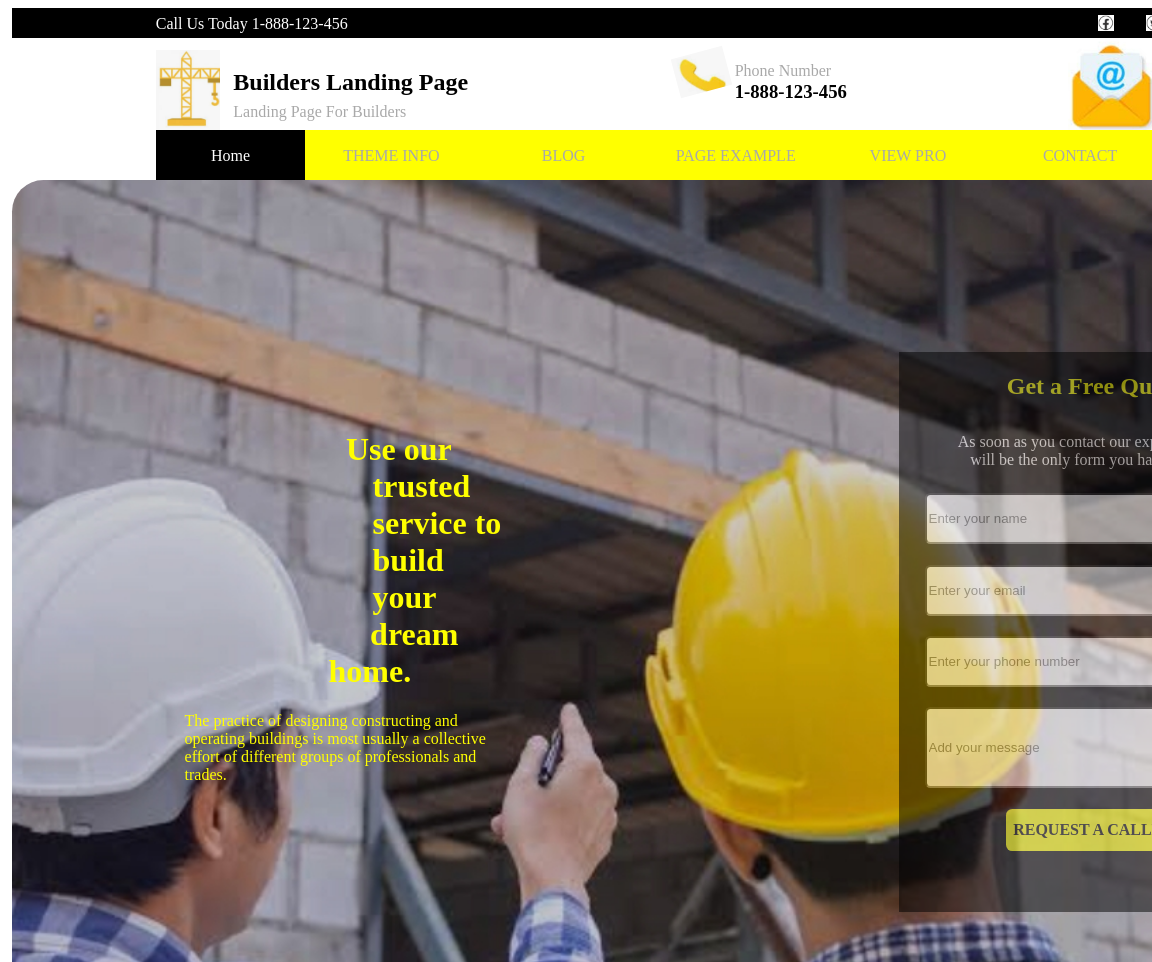
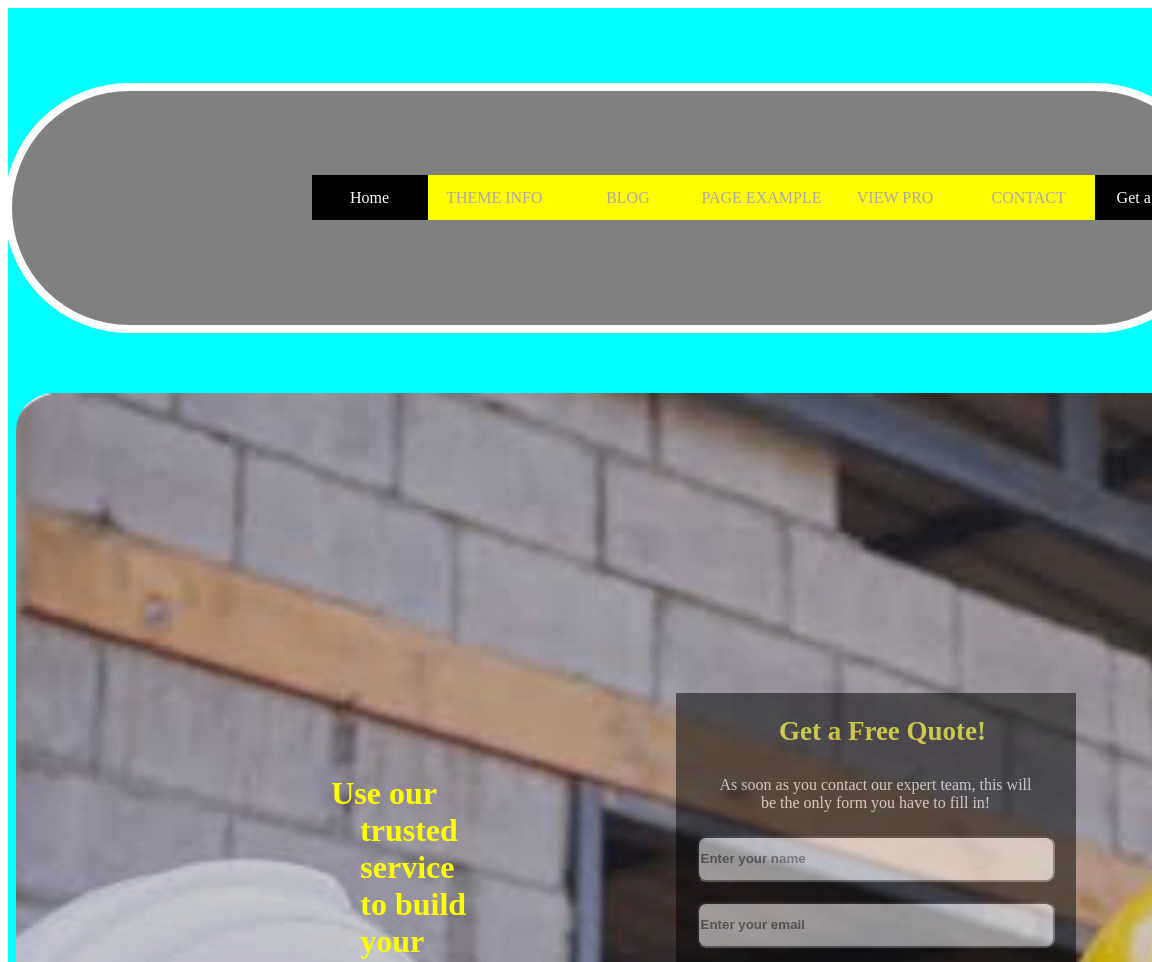
Before and after one commit to Timing4real/knowledge, a plain HTML site: page index.html in a window 768 px wide. Shown: the top 962 px of the page, 1152 px wide, since content can reach past the window. Drawn offline with Linux system fonts and the light colour scheme.

Commit message:
i added mobile screen and styled it

```diff
--- a/index.html
+++ b/index.html
@@ -53,6 +53,7 @@
                 <div class="connect">CONTACT</div>
                 <div class="button">Get a quote</div>
             </div>
+            <img src="images/hamburger-mobile.png" class="mobile-icon" />
         </div>
         <div class="body-container">
             <div class="the-writings">
@@ -69,7 +70,7 @@
                     <input placeholder="Enter your name" />
                     <input placeholder="Enter your email" />
                     <input placeholder="Enter your phone number" />
-                    <input placeholder="Add your message" class="message" />
+                    <input type="text-area" class="message" />
                 </div>
                 <div class="request"><strong>REQUEST A CALLBACK</strong></div>
             </div>
--- a/style.css
+++ b/style.css
@@ -1,17 +1,17 @@
 /* style.css */
 
 .universal-container {
-    height: auto;
-    width: 90em;
+    height: 650px;
+    width: 1300px;
     background-color: white;
-    padding-left: 0.5%;
+    padding-left: 1%;
 }
 
 .logos-navigation-bar {
     display: flex;
     justify-content: space-between;
     height: 30px;
-    width: 90em;
+    width: 1300px;
     background-color: black;
 }
 
@@ -73,56 +73,57 @@
 
 .major-navigation-bar {
     margin-left: 10%;
-    width: 90em;
+    width: 1250px;
 }
 
 .address-nav-bar {
     display: flex;
-    width: 72em;
+    width: 1000px;
     justify-content: space-between;
 }
 
 .builder-bar {
     display: flex;
-    height: 80px;
-    width: 19em;
-    margin-top: 1%;
+    height: 50px;
+    width: 300px;
+    margin-top: 0.5%;
 }
 
 .coy-logo-box {
     background-image: url("images/crane.jpg");
     background-repeat: no-repeat;
     background-size: cover;
-    height: auto;
-    width: 4em;
+    height: 40px;
+    width: 40px;
 }
 
 .letter-holder {
-    height: 75px;
-    width: 14em;
+    height: 50px;
+    width: 10em;
     justify-content: space-between;
-    margin-left: 3%;
+    margin-top: -5%;
 }
 
 .landing-uppercase {
-    height: 40px;
-    width: 18em;
+    height: 30px;
+    width: 15em;
     margin-left: 2%;
 }
 
 .landing-lowercase {
     color: darkgray;
     height: 25px;
-    width: 10.9em;
+    width: 15em;
+    letter-spacing: 1pt;
     margin-top: -3%;
     margin-left: 2%;
 }
 
 .contacts-section {
     display: flex;
-    height: 80px;
-    width: 13em;
-    margin-top: 1%;
+    height: 30px;
+    width: 10em;
+    margin-top: 0.5%;
     margin-left: 8%;
 }
 
@@ -130,13 +131,14 @@
     display: flex;
     height: 40px;
     width: 180px;
-    margin-top: 1%;
+    margin-top: -3%;
     margin-left: -15%;
 }
 
 .call-logo {
-    height: auto;
-    width: 70px;
+    height: 30px;
+    width: 30px;
+    margin-top: 10%;
     background-image: url("images/phone.jpg");
     background-repeat: no-repeat;
     background-size: cover;
@@ -144,43 +146,45 @@
 }
 
 .number-box {
-    height: 40px;
-    width: 120px;
+    height: 20px;
+    width: 5em;
     margin-left: 4%;
     margin-top: 2%;
 }
 
 .word {
-    height: 20px;
-    width: 100px;
+    height: 1em;
+    width: 7em;
     margin-top: 6%;
     color: darkgray;
 }
 
 .numeric {
     height: 20px;
-    width: 140px;
+    width: 8em;
     margin-top: -17%;
 }
 
 .mail-nav-bar {
     display: flex;
     width: 15em;
-
+    margin-right: -5%;
+    margin-top: 0.5%;
 }
 
 .logo {
     background-image: url("images/male.jpg");
     background-repeat: no-repeat;
     background-size: cover;
-    height: auto;
-    width: 100px;
+    height: 40px;
+    width: 40px;
+    margin-top: 0.5%;
 }
 
 .content-holder {
-    height: 50px;
+    height: 40px;
     width: 10em;
-    margin-top: 11%;
+    margin-top: 2%;
     margin-left: 2%;
 }
 
@@ -189,8 +193,8 @@
 }
 
 .links-nav-bar {
-    height: 50px;
-    width: 72.5em;
+    height: 40px;
+    width: 63em;
     display: flex;
     justify-content: space-around;
     background-color: yellow;
@@ -241,9 +245,9 @@
 
 .body-container {
     display: flex;
-    height: 60em;
-    width: 90em;
-    justify-content: space-between;
+    height: 610px;
+    width: 1298px;
+    justify-content: space-around;
     background-image: url("images/engr.jpg");
     background-repeat: no-repeat;
     background-size: cover;
@@ -251,10 +255,10 @@
 }
 
 .the-writings {
-    height: 300px;
-    width: 70em;
-    margin-left: 12%;
-    margin-top: 16%;
+    height: 280px;
+    width: 30em;
+    margin-left: 10%;
+    margin-top: 7%;
 }
 
 .big-letters {
@@ -265,18 +269,19 @@
 
 .small-letters {
     height: 120px;
-    width: 60px;
+    width: 4em;
     float: left;
+    font-size: larger;
     margin: 20%;
     shape-outside: circle(50% at 50%);
     clip-path: circle(50% at 50%);
 }
 
 .the-quotes {
-    height: 35em;
-    width: 40em;
+    height: 500px;
+    width: 400px;
     text-align: center;
-    margin-top: 12%;
+    margin-top: 7%;
     background-color: black;
     margin-right: 10%;
     opacity: 0.5;
@@ -284,36 +289,36 @@
 
 .header-quote {
     height: 60px;
-    width: 350px;
+    width: 15em;
     text-align: center;
-    margin-top: 5%;
-    justify-content: space-between;
     color: yellow;
-    margin-left: 6%;
+    font-size: large;
+    margin-left: 18%;
 }
 
 .sub-header {
     height: 40px;
-    width: 310px;
-    margin-left: 11%;
+    width: 20em;
+    margin-left: 10%;
     color: white;
 }
 
 input {
     width: 350px;
-    height: 45px;
+    height: 40px;
     margin-top: 5%;
-    border-radius: 0.6cap;
+    font-weight: 900;
+    border-radius: 1cap;
 }
 
 .message {
-    height: 75px;
-    text-align: start;
+    height: 65px;
+    width: 350px;
 }
 
 .request {
     height: 30px;
-    width: 200px;
+    width: 13em;
     background-color: yellow;
     margin-left: 26%;
     margin-top: 5%;
@@ -323,8 +328,8 @@ input {
 }
 
 #signature {
-    margin-left: 5%;
-    margin-top: -11%;
+    margin-left: 1%;
+    margin-top: -9%;
     color: yellow;
 }
 
@@ -333,10 +338,94 @@ input {
     width: 15px;
     border-radius: 10cm;
     border: 2px solid yellow;
-    align-content: center;
+    text-align: center;
 }
 
 img {
-    height: auto;
-    width: 30px;
+    height: 40px;
+    width: 40px;
+    border-radius: 1cm;
 }
+
+@media (max-width: 768px) {
+
+  .universal-container {
+    height: 1300px;
+    width: 1200px;
+    padding-top: 10%;
+    background-color: aqua;
+  }
+
+  .address-nav-bar {
+    display: flex;
+  }
+
+  .contacts-section {
+    display: none;
+  }
+
+  .logos-navigation-bar {
+    display: none;
+  }
+
+  .mail-nav-bar {
+    display: none;
+  }
+
+  .builder-bar {
+    display: none;
+  }
+
+  .mobile-icon {
+    height: 50px;
+    width: 50px;
+    margin-left: 5%;
+  }
+
+  .major-navigation-bar {
+    display: flex;
+    width: 1200px;
+    height: 150px;
+    margin-left: -1%;
+    padding-top: 7%;
+    border-radius: 5cm;
+    border-style: double;
+    background-color: grey;
+    border: 8px solid white;
+  }
+
+  .links-nav-bar {
+    height: 45px;
+    width: 900px;
+    position: relative;
+  }
+
+  .the-writings {
+    margin-top: 30%;
+  }
+
+  .the-quotes {
+    margin-top: 25%;
+  }
+
+  .body-container {
+    height: 1500px;
+    width: 1200px;
+    border-radius: 1cm;
+    margin-top: 5%;
+  }
+
+  #signature {
+    margin-top: -13%;
+    margin-left: 2%;
+  }
+
+}
+
+@media (min-width: 768px) {
+
+    .mobile-icon {
+        display: none;
+    }
+
+}
```
Also changed, not shown: images/Crock.jpg (deleted), images/Email.jpg (deleted), images/hamburger-mobile.png (added).
